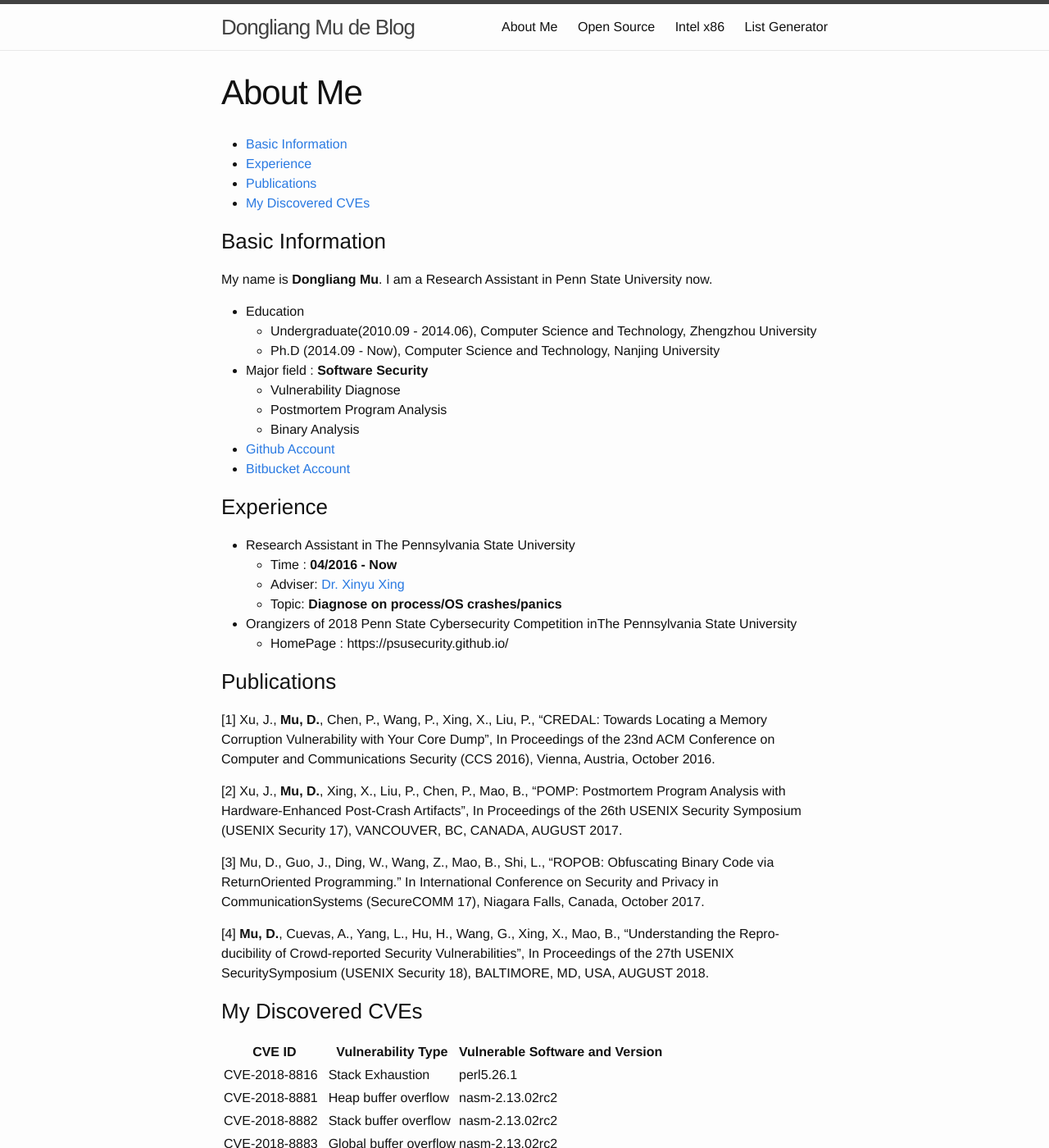
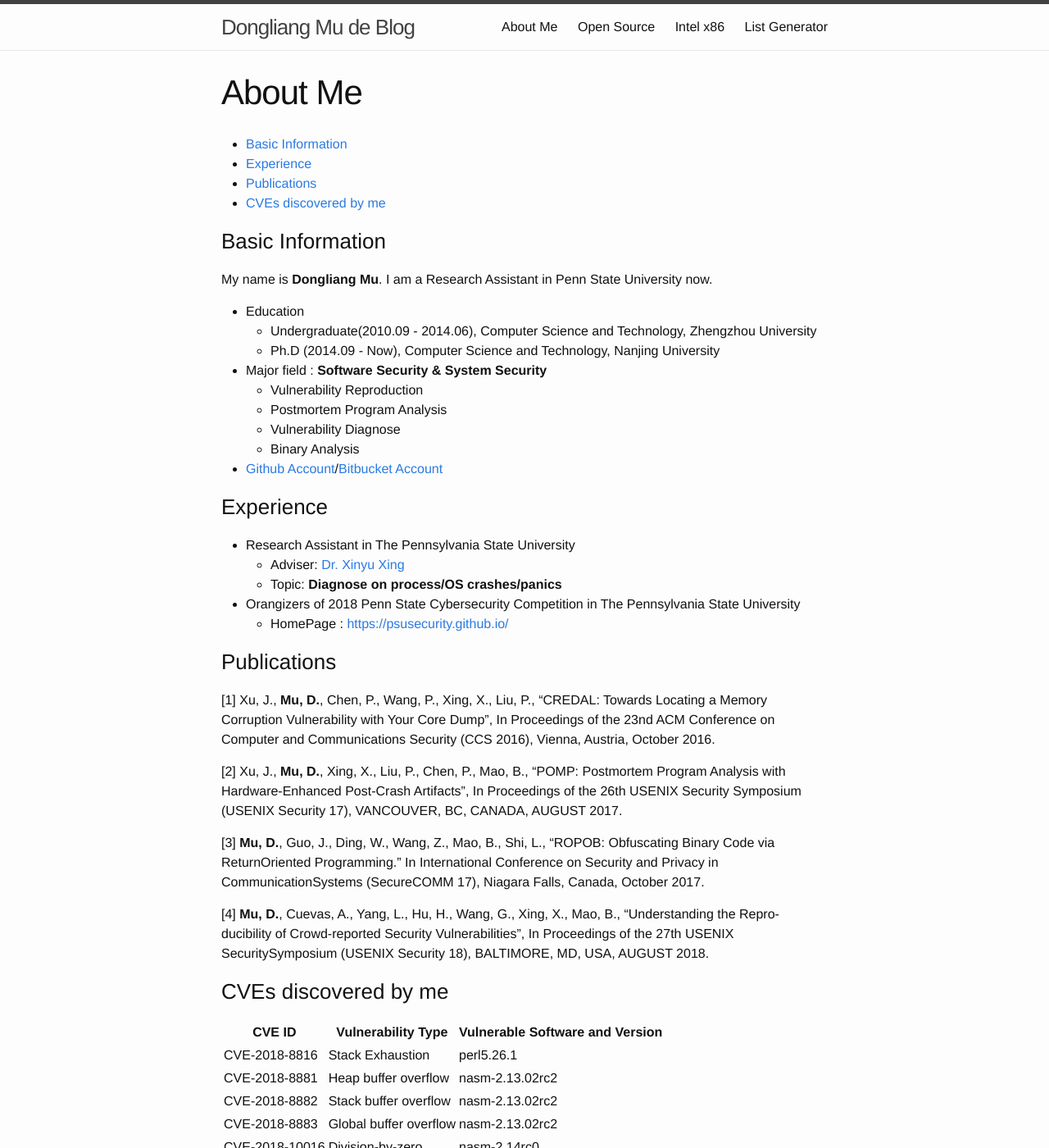
Before and after one commit to mudongliang/mudongliang.github.io, a Jekyll site: the page built from about/about.md, in a window 1280 px wide and 1400 px high. Shown: the whole window at 82% size. Built offline with Jekyll 4.4.1, drawn with Linux system fonts in a browser that asks for light colours.

Commit message:
more information

```diff
--- a/about/about.md
+++ b/about/about.md
@@ -14,22 +14,21 @@ My name is **Dongliang Mu**. I am a Research Assistant in Penn State University
 - Education
 	- Undergraduate(2010.09 - 2014.06), Computer Science and Technology, Zhengzhou University
 	- Ph.D (2014.09 - Now), Computer Science and Technology, Nanjing University
-- Major field : **Software Security**
+- Major field : **Software Security & System Security**
+	- Vulnerability Reproduction
+	- Postmortem Program Analysis
 	- Vulnerability Diagnose
-	- Postmortem Program Analysis
 	- Binary Analysis
-- [Github Account](https://github.com/mudongliang)
-- [Bitbucket Account](https://bitbucket.org/mudongliang)
+- [Github Account](https://github.com/mudongliang)/[Bitbucket Account](https://bitbucket.org/mudongliang)
 
 ### Experience
 
 - Research Assistant in The Pennsylvania State University
-	- Time : **04/2016 - Now**
 	- Adviser: [Dr. Xinyu Xing](http://xinyuxing.org/)
 	- Topic: **Diagnose on process/OS crashes/panics**
 
-- Orangizers of 2018 Penn State Cybersecurity Competition inThe Pennsylvania State University
-	- HomePage : https://psusecurity.github.io/
+- Orangizers of 2018 Penn State Cybersecurity Competition in The Pennsylvania State University
+	- HomePage : <https://psusecurity.github.io/>
 
 ### Publications
 
@@ -37,11 +36,11 @@ My name is **Dongliang Mu**. I am a Research Assistant in Penn State University
 
 [2] Xu, J., **Mu, D.**, Xing, X., Liu, P., Chen, P., Mao, B., "POMP: Postmortem Program Analysis with Hardware-Enhanced Post-Crash Artifacts", In Proceedings of the 26th USENIX Security Symposium (USENIX Security 17), VANCOUVER, BC, CANADA, AUGUST 2017.
 
-[3] Mu, D., Guo, J., Ding, W., Wang, Z., Mao, B., Shi, L., “ROPOB: Obfuscating Binary Code via ReturnOriented Programming.” In International Conference on Security and Privacy in CommunicationSystems (SecureCOMM 17), Niagara Falls, Canada, October 2017.
+[3] **Mu, D.**, Guo, J., Ding, W., Wang, Z., Mao, B., Shi, L., “ROPOB: Obfuscating Binary Code via ReturnOriented Programming.” In International Conference on Security and Privacy in CommunicationSystems (SecureCOMM 17), Niagara Falls, Canada, October 2017.
 
 [4] **Mu, D.**, Cuevas, A., Yang, L., Hu, H., Wang, G., Xing, X., Mao, B., “Understanding the Repro-ducibility of Crowd-reported Security Vulnerabilities”, In Proceedings of the 27th USENIX SecuritySymposium (USENIX Security 18), BALTIMORE, MD, USA, AUGUST 2018.
 
-### My Discovered CVEs
+### CVEs discovered by me
 
 CVE ID | Vulnerability Type | Vulnerable Software and Version
 -------|------------------- | -------------------------------
```
